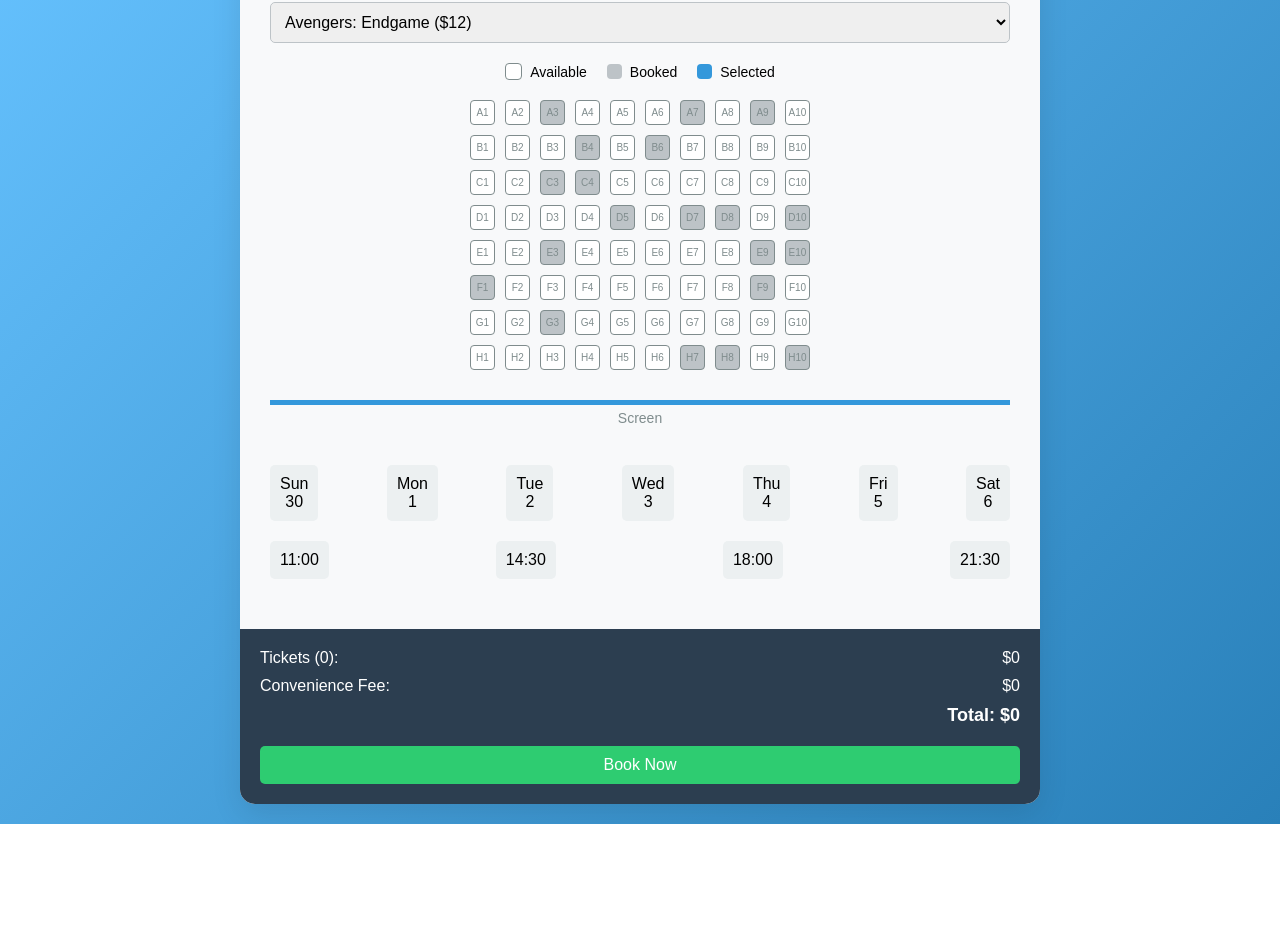
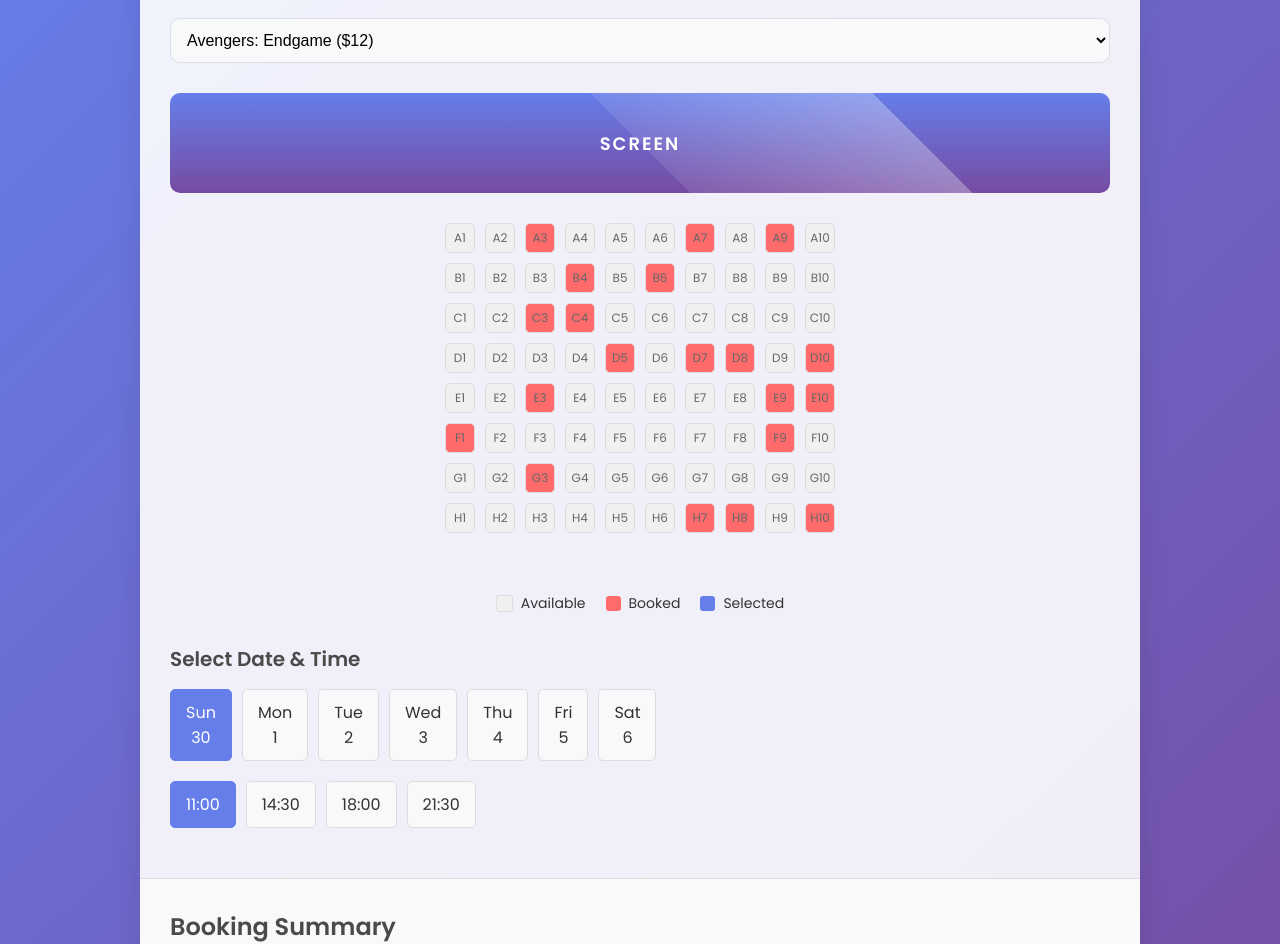
Before and after one commit to Prateeksingchn/MovieSeatBookingUI, a plain HTML site: page index.html in a window 1280 px wide. Shown: the part 110-1054 px from the top of the page. Before the commit the page ends 934 px from the top, so only its background shows below. Drawn offline with Linux system fonts and the light colour scheme.

Commit message:
Ui updated + book now pop-up

```diff
--- a/index.html
+++ b/index.html
@@ -3,10 +3,12 @@
 <head>
     <meta charset="UTF-8">
     <meta name="viewport" content="width=device-width, initial-scale=1.0">
-    <title>Advanced Movie Ticket Booking</title>
+    <title>Prateek's Cinema - Movie Ticket Booking</title>
+    <link href="https://fonts.googleapis.com/css2?family=Poppins:wght@300;400;600&display=swap" rel="stylesheet">
     <link rel="stylesheet" href="styles.css">
 </head>
 <body>
+    <div class="container">
         <div class="tickets">
             <div class="ticket-selector">
                 <h1 class="title">Prateek's Cinema</h1>
@@ -19,20 +21,24 @@
                     </select>
                 </div>
                 <div class="seats">
-                <div class="status">
+                    <div class="screen">
+                        <div class="screen-text">Screen</div>
+                    </div>
+                    <div class="all-seats" id="seatContainer"></div>
+                </div>
+                <div class="seat-status">
                     <div class="status-item available">Available</div>
                     <div class="status-item booked">Booked</div>
                     <div class="status-item selected">Selected</div>
                 </div>
-                <div class="all-seats" id="seatContainer"></div>
-                <div class="screen"></div>
-            </div>
                 <div class="timings">
+                    <h2>Select Date & Time</h2>
                     <div class="dates" id="dateContainer"></div>
                     <div class="times" id="timeContainer"></div>
                 </div>
             </div>
             <div class="price">
+                <h2>Booking Summary</h2>
                 <div class="price-details">
                     <span>Tickets (<span id="ticketCount">0</span>):</span>
                     <span>$<span id="ticketTotal">0</span></span>
@@ -42,9 +48,11 @@
                     <span>$<span id="convenienceFee">0</span></span>
                 </div>
                 <div class="total">
-                Total: $<span id="totalAmount">0</span>
+                    <span>Total:</span>
+                    <span>$<span id="totalAmount">0</span></span>
                 </div>
                 <button class="book-btn" id="bookBtn">Book Now</button>
+            </div>
         </div>
     </div>
 
@@ -52,7 +60,7 @@
         <div class="modal-content">
             <span class="close">&times;</span>
             <h2>Booking Confirmation</h2>
-            <p id="modalContent"></p>
+            <div id="modalContent"></div>
         </div>
     </div>
 
--- a/script.js
+++ b/script.js
@@ -132,3 +132,7 @@ window.onclick = function(event) {
         modal.style.display = "none";
     }
 }
+
+updateTotal();
+document.querySelector('input[name="date"]').checked = true;
+document.querySelector('input[name="time"]').checked = true;
--- a/styles.css
+++ b/styles.css
@@ -2,63 +2,160 @@
     margin: 0;
     padding: 0;
     box-sizing: border-box;
-    font-family: 'Arial', sans-serif;
 }
 
 body {
-    background: linear-gradient(135deg, #66c2ff, #2980b9);
+    font-family: 'Poppins', sans-serif;
+    background: linear-gradient(135deg, #667eea 0%, #764ba2 100%);
     min-height: 100vh;
     display: flex;
     justify-content: center;
     align-items: center;
     padding: 20px;
+    color: #333;
+}
+
+.container {
+    background: rgba(255, 255, 255, 0.9);
+    border-radius: 20px;
+    overflow: hidden;
+    box-shadow: 0 15px 30px rgba(0, 0, 0, 0.1);
+    max-width: 1000px;
+    width: 100%;
 }
 
 .tickets {
-    background: white;
-    border-radius: 15px;
-    box-shadow: 0 10px 30px rgba(0, 0, 0, 0.1);
-    overflow: hidden;
-    max-width: 800px;
-    width: 100%;
+    display: flex;
+    flex-direction: column;
 }
 
 .ticket-selector {
-    background: #f8f9fa;
     padding: 30px;
 }
 
 .title {
-    font-size: 28px;
-    font-weight: 700;
+    font-size: 32px;
+    font-weight: 600;
     text-align: center;
     margin-bottom: 30px;
-    color: #2c3e50;
+    color: #4a4a4a;
 }
 
 .movie-select {
-    margin-bottom: 20px;
+    margin-bottom: 30px;
 }
 
 .movie-select select {
     width: 100%;
-    padding: 10px;
-    border-radius: 5px;
-    border: 1px solid #bdc3c7;
+    padding: 12px;
+    border-radius: 10px;
+    border: 1px solid #ddd;
     font-size: 16px;
+    background-color: #f8f9fa;
+    transition: all 0.3s ease;
+}
+
+.movie-select select:focus {
+    outline: none;
+    border-color: #667eea;
+    box-shadow: 0 0 0 2px rgba(102, 126, 234, 0.25);
 }
 
 .seats {
     display: flex;
     flex-direction: column;
     align-items: center;
+    margin-bottom: 30px;
 }
 
-.status {
+.screen {
+    width: 100%;
+    height: 100px;
+    background: linear-gradient(to bottom, #667eea, #764ba2);
+    margin-bottom: 30px;
+    border-radius: 10px;
+    position: relative;
+    overflow: hidden;
+}
+
+.screen::before {
+    content: "";
+    position: absolute;
+    top: -50%;
+    left: -50%;
+    width: 200%;
+    height: 200%;
+    background: linear-gradient(
+        to bottom,
+        rgba(255, 255, 255, 0.3) 0%,
+        rgba(255, 255, 255, 0.1) 100%
+    );
+    transform: rotate(45deg);
+    animation: screenGlow 5s linear infinite;
+}
+
+@keyframes screenGlow {
+    0% {
+        transform: rotate(45deg) translateY(-50%);
+    }
+    100% {
+        transform: rotate(45deg) translateY(50%);
+    }
+}
+
+.screen-text {
+    position: absolute;
+    top: 50%;
+    left: 50%;
+    transform: translate(-50%, -50%);
+    color: white;
+    font-size: 18px;
+    font-weight: 600;
+    text-transform: uppercase;
+    letter-spacing: 2px;
+}
+
+.all-seats {
+    display: grid;
+    grid-template-columns: repeat(10, 1fr);
+    gap: 10px;
+    margin-bottom: 30px;
+}
+
+.seat {
+    width: 30px;
+    height: 30px;
+    background: #f0f0f0;
+    border: 1px solid #ddd;
+    border-radius: 5px;
+    cursor: pointer;
+    transition: all 0.3s ease;
+    display: flex;
+    justify-content: center;
+    align-items: center;
+    font-size: 12px;
+    color: #666;
+}
+
+.seat:hover {
+    background: #e0e0e0;
+}
+
+.seat.booked {
+    background: #ff6b6b;
+    cursor: not-allowed;
+}
+
+input:checked + .seat {
+    background: #667eea;
+    color: white;
+}
+
+.seat-status {
     display: flex;
     justify-content: center;
     gap: 20px;
-    margin-bottom: 20px;
+    margin-bottom: 30px;
 }
 
 .status-item {
@@ -72,141 +169,105 @@ body {
     width: 15px;
     height: 15px;
     margin-right: 8px;
-    border-radius: 4px;
+    border-radius: 3px;
 }
 
 .status-item.available::before {
-    background: white;
-    border: 1px solid #7f8c8d;
+    background: #f0f0f0;
+    border: 1px solid #ddd;
 }
 
 .status-item.booked::before {
-    background: #bdc3c7;
+    background: #ff6b6b;
 }
 
 .status-item.selected::before {
-    background: #3498db;
-}
-
-.all-seats {
-    display: grid;
-    grid-template-columns: repeat(10, 1fr);
-    gap: 10px;
-    margin-bottom: 30px;
-}
-
-.seat {
-    width: 25px;
-    height: 25px;
-    background: white;
-    border: 1px solid #7f8c8d;
-    border-radius: 4px;
-    cursor: pointer;
-    transition: all 0.3s ease;
-    display: flex;
-    justify-content: center;
-    align-items: center;
-    font-size: 10px;
-    color: #7f8c8d;
-}
-
-.seat:hover {
-    background: #ecf0f1;
-}
-
-.seat.booked {
-    background: #bdc3c7;
-    cursor: not-allowed;
-}
-
-input:checked + .seat {
-    background: #3498db;
-    border-color: #2980b9;
-    color: white;
-}
-
-.screen {
-    width: 100%;
-    height: 5px;
-    background: #3498db;
-    margin-bottom: 30px;
-    position: relative;
-}
-
-.screen::before {
-    content: "Screen";
-    position: absolute;
-    top: 10px;
-    left: 50%;
-    transform: translateX(-50%);
-    font-size: 14px;
-    color: #7f8c8d;
+    background: #667eea;
 }
 
 .timings {
     margin-top: 30px;
 }
 
+.timings h2 {
+    font-size: 20px;
+    margin-bottom: 15px;
+    color: #4a4a4a;
+}
+
 .dates, .times {
     display: flex;
-    justify-content: space-between;
     flex-wrap: wrap;
     gap: 10px;
     margin-bottom: 20px;
 }
 
 .date-item, .time-item {
-    background: #ecf0f1;
+    background: #f8f9fa;
+    border: 1px solid #ddd;
     border-radius: 5px;
-    padding: 10px;
+    padding: 10px 15px;
     text-align: center;
     cursor: pointer;
     transition: all 0.3s ease;
 }
 
 .date-item:hover, .time-item:hover {
-    background: #d5dbdb;
+    background: #e9ecef;
 }
 
 input:checked + .date-item,
 input:checked + .time-item {
-    background: #3498db;
+    background: #667eea;
     color: white;
+    border-color: #667eea;
 }
 
 .price {
-    background: #2c3e50;
-    color: white;
-    padding: 20px;
+    background: #f8f9fa;
+    padding: 30px;
+    border-top: 1px solid #ddd;
+}
+
+.price h2 {
+    font-size: 24px;
+    margin-bottom: 20px;
+    color: #4a4a4a;
 }
 
 .price-details {
     display: flex;
     justify-content: space-between;
-    margin-bottom: 10px;
+    margin-bottom: 15px;
+    font-size: 16px;
 }
 
 .total {
-    font-size: 18px;
-    font-weight: bold;
-    text-align: right;
-    margin-bottom: 20px;
+    display: flex;
+    justify-content: space-between;
+    font-size: 20px;
+    font-weight: 600;
+    margin-top: 20px;
+    padding-top: 15px;
+    border-top: 1px solid #ddd;
 }
 
 .book-btn {
-    background: #2ecc71;
+    background: #667eea;
     color: white;
     border: none;
-    padding: 10px 20px;
-    border-radius: 5px;
+    padding: 15px 20px;
+    border-radius: 10px;
     cursor: pointer;
     transition: all 0.3s ease;
     width: 100%;
-    font-size: 16px;
+    font-size: 18px;
+    font-weight: 600;
+    margin-top: 20px;
 }
 
 .book-btn:hover {
-    background: #27ae60;
+    background: #5a6fd6;
 }
 
 .modal {
@@ -218,17 +279,30 @@ input:checked + .time-item {
     width: 100%;
     height: 100%;
     overflow: auto;
-    background-color: rgba(0,0,0,0.4);
+    background-color: rgba(0,0,0,0.6);
+    animation: fadeIn 0.3s;
+}
+
+@keyframes fadeIn {
+    from { opacity: 0; }
+    to { opacity: 1; }
 }
 
 .modal-content {
     background-color: #fefefe;
-    margin: 15% auto;
-    padding: 20px;
+    margin: 10% auto;
+    padding: 30px;
     border: 1px solid #888;
     width: 80%;
     max-width: 500px;
-    border-radius: 10px;
+    border-radius: 15px;
+    box-shadow: 0 5px 15px rgba(0,0,0,0.1);
+    animation: slideIn 0.3s;
+}
+
+@keyframes slideIn {
+    from { transform: translateY(-50px); opacity: 0; }
+    to { transform: translateY(0); opacity: 1; }
 }
 
 .close {
@@ -237,17 +311,26 @@ input:checked + .time-item {
     font-size: 28px;
     font-weight: bold;
     cursor: pointer;
+    transition: all 0.3s ease;
 }
 
 .close:hover,
 .close:focus {
-    color: black;
-    text-decoration: none;
-    cursor: pointer;
+    color: #333;
 }
 
-@media (max-width: 500px) {
+@media (max-width: 768px) {
+    .tickets {
+        flex-direction: column;
+    }
+
     .all-seats {
         grid-template-columns: repeat(8, 1fr);
     }
+
+    .seat {
+        width: 25px;
+        height: 25px;
+        font-size: 10px;
+    }
 }
```
Lines whose indentation alone changed are shown as unchanged.
